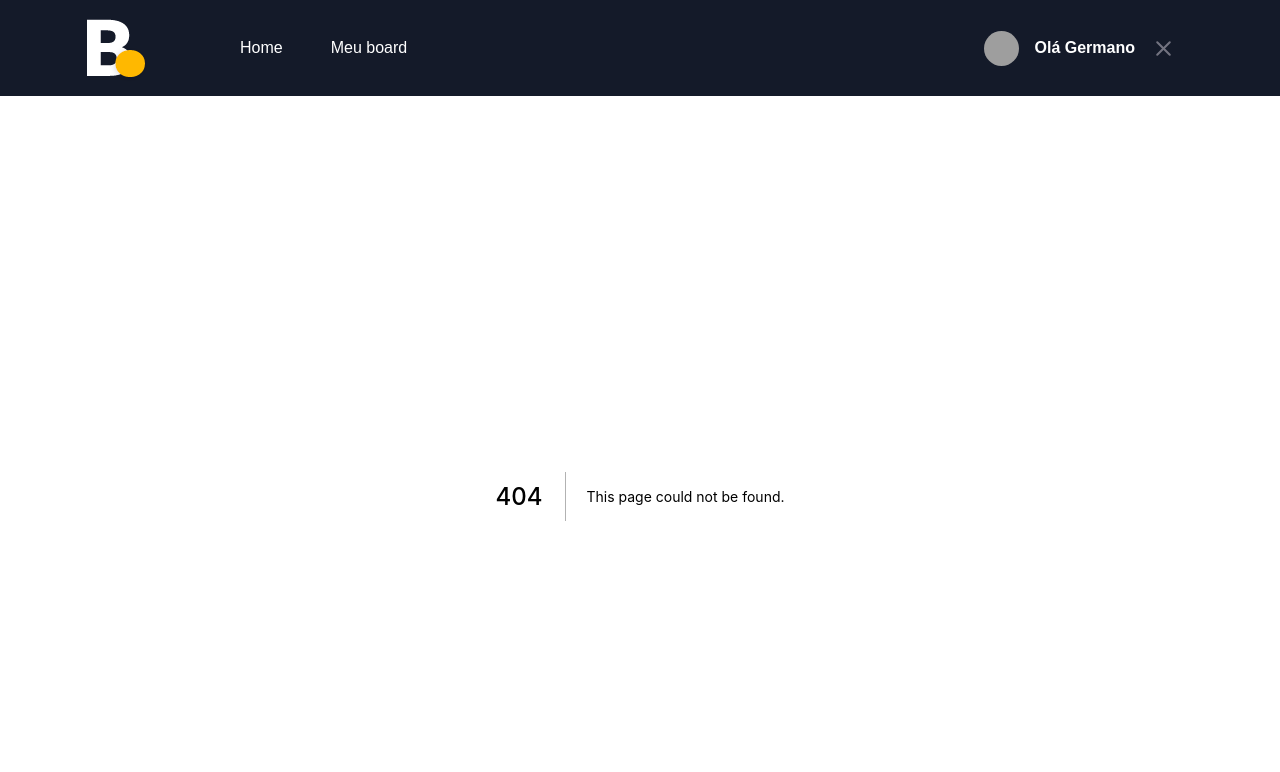
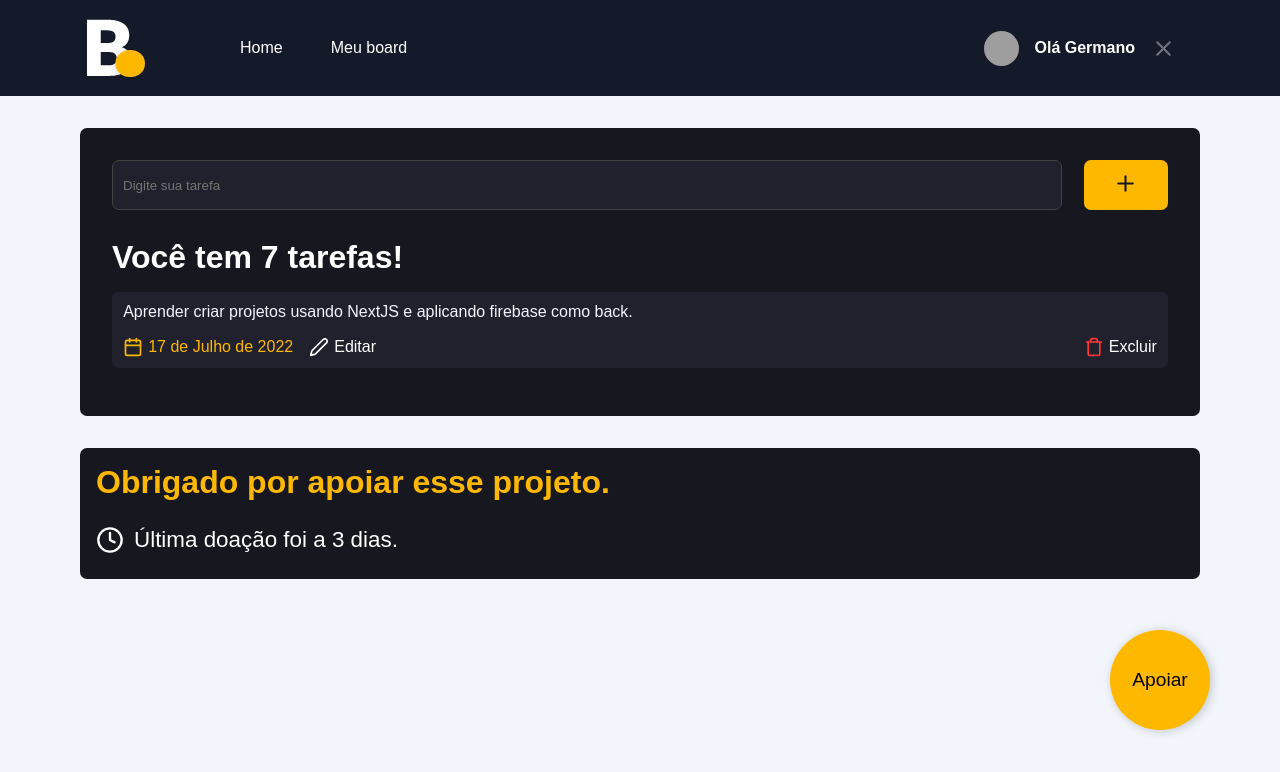
Before and after one commit to germanoricardi/nextjs-board, a Next.js app: page /board in a window 1280 px wide. Before the commit this address had no page. Shown: the top 772 px of the page. Built offline with nearby package versions, Linux system fonts and the light colour scheme; grey boxes are pictures that could not be loaded.

Commit message:
Criado html da lista de tarefas e botão de apoiar

```diff
--- /dev/null
+++ b/src/components/SupportButton/index.tsx
@@ -0,0 +1,12 @@
+import Link from 'next/link'
+import styles from './styles.module.scss'
+
+export function SupportButton() {
+  return(
+    <div className={styles.donateContainer}>
+      <Link href='/donate'>
+        <button>Apoiar</button>
+      </Link>
+    </div>
+  )
+}
--- /dev/null
+++ b/src/components/SupportButton/styles.module.scss
@@ -0,0 +1,19 @@
+.donateContainer {
+  bottom  : 70px;
+  position: absolute;
+  right   : 70px;
+  z-index : 99;
+
+  button {
+    background-color: #FFB800;
+    border-radius   : 50%;
+    border          : 0;
+    filter          : drop-shadow(2px 1px 5px rgba(0, 0, 0, .2));
+    font-size       : 1.2rem;
+    height          : 100px;
+    transition      : all .2s;
+    width           : 100px;
+
+    &:hover { transform: scale(1.2); }
+  }
+}
--- /dev/null
+++ b/src/pages/board/index.tsx
@@ -0,0 +1,69 @@
+import Head from 'next/head'
+import { FiCalendar, FiClock, FiEdit2, FiPlus, FiTrash } from 'react-icons/fi'
+import { SupportButton } from '../../components/SupportButton'
+import styles from './styles.module.scss'
+
+export default function Board() {
+  return(
+    <>
+      <Head>
+        <title>Minhas tarefas - Board</title>
+      </Head>
+
+      <main className={styles.container}>
+        <form>
+
+          <input
+            type="text"
+            placeholder='Digite sua tarefa'
+          />
+
+          <button type="submit">
+            <FiPlus size={25} color='#17181F' />
+          </button>
+
+        </form>
+
+        <h1>Você tem 7 tarefas!</h1>
+
+        <section>
+          <article className={styles.taskList}>
+            <p>Aprender criar projetos usando NextJS e aplicando firebase como back.</p>
+
+            <div className={styles.actions}>
+
+              <div>
+                <div>
+                  <FiCalendar size={20} color='#FFB800' />
+                  <time>17 de Julho de 2022</time>
+                </div>
+
+                <button>
+                  <FiEdit2 size={20} color='#FFFFFF' />
+                  <span>Editar</span>
+                </button>
+              </div>
+
+              <button>
+                <FiTrash size={20} color='#FF3636' />
+                <span>Excluir</span>
+              </button>
+
+            </div>
+          </article>
+        </section>
+      </main>
+
+      <div className={styles.vipContainer}>
+        <h3>Obrigado por apoiar esse projeto.</h3>
+
+        <div>
+          <FiClock size={28} color='#FFFFFF' />
+          <time>Última doação foi a 3 dias.</time>
+        </div>
+      </div>
+
+      <SupportButton />
+    </>
+  )
+}
--- /dev/null
+++ b/src/pages/board/styles.module.scss
@@ -0,0 +1,114 @@
+.container {
+  background-color: #17181F;
+  border-radius   : 7px;
+  margin          : 2rem auto;
+  max-width       : 1120px;
+  padding         : 2rem;
+
+  form {
+    align-items    : center;
+    display        : flex;
+    justify-content: center;
+
+    input {
+      background-color: #20212C;
+      border          : 1px solid #424242;
+      border-radius   : 7px;
+      color           : #FFFFFF;
+      height          : 50px;
+      padding         : 3px 10px;
+      width           : 90%;
+    }
+
+    button {
+      background-color: #FFB800;
+      border          : 0;
+      border-radius   : 7px;
+      height          : 50px;
+      margin-left     : 2%;
+      width           : 8%;
+    }
+  }
+
+  h1 {
+    color     : #FFFFFF;
+    margin-top: 1.8rem;
+  }
+
+  .taskList {
+    background-color: #20212C;
+    border-radius   : 7px;
+    margin          : 1rem 0;
+    padding         : .7rem;
+
+    p {
+      color     : #F2F6FC;
+      cursor    : pointer;
+      font-size : 1rem;
+      list-style: 150%;
+    }
+
+    .actions {
+      display        : flex;
+      flex-direction : row;
+      justify-content: space-between;
+      margin-top     : 1rem;
+      width          : 100%;
+
+      div {
+        align-items    : center;
+        display        : flex;
+        justify-content: center;
+
+        time {
+          color       : #FFB800;
+          margin-left : 5px;
+          margin-right: 1rem;
+        }
+      }
+
+      button {
+        align-items    : center;
+        background     : transparent;
+        border         : 0;
+        display        : flex;
+        justify-content: center;
+
+        & + button { margin-left: 10px; }
+
+        span {
+          color      : #FFFFFF;
+          cursor     : pointer;
+          margin-left: 5px;
+
+          &:hover { filter: brightness(.7); }
+        }
+      }
+    }
+  }
+}
+
+.vipContainer {
+  background-color: #17181F;
+  border-radius   : 7px;
+  margin          : 1rem auto;
+  max-width       : 1120px;
+  padding         : 1rem;
+
+  h3 {
+    color    : #FFB800;
+    font-size: 2rem;
+  }
+
+  div {
+    align-items: center;
+    display    : flex;
+    margin-top : 1rem;
+
+    time {
+      color    : #FFFFFF;
+      font-size: 1.4rem;
+      padding  : 10px;
+    }
+  }
+}
```
Also changed, not shown: src/pages/index.tsx (+24 -3 lines), src/styles/styles.module.scss (+55 -2 lines).
